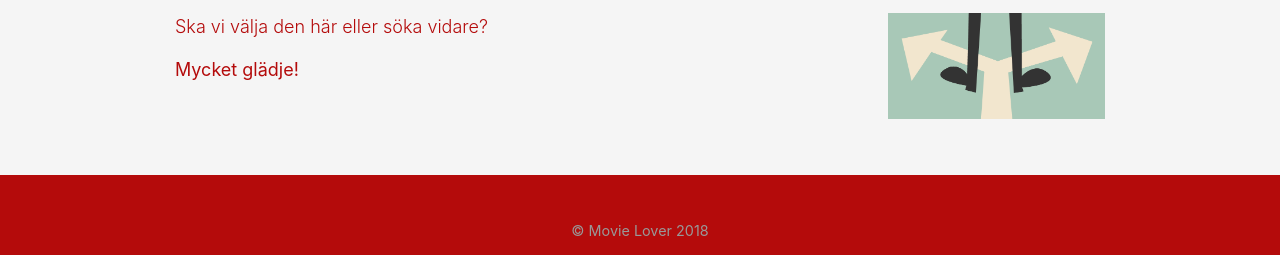
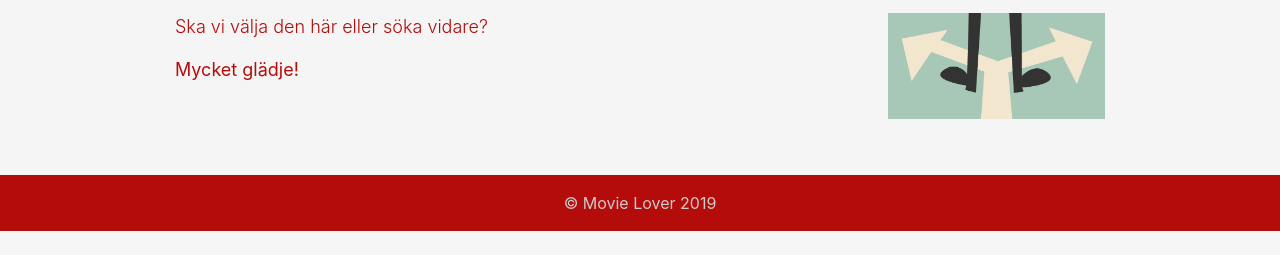
Before and after one commit to maxRudander/movie-lover, a Flask app: page / in a window 1280 px wide. Shown: the part 1389-1644 px from the top of the page. After the commit the page ends 1620 px from the top, so only its background shows below. Run offline with Flask 2, Linux system fonts and the light colour scheme; some libraries are stand-ins or nearby versions.

Commit message:
footer fix

```diff
--- a/Topcats/static/css/style.css
+++ b/Topcats/static/css/style.css
@@ -17,8 +17,6 @@ nav.navbar {
 a.navbar-brand {
 	font-family: 'Lobster';
 }
-
-
 
 .navbar-collapse {
 	flex-grow: 0;
@@ -104,6 +102,11 @@ footer {
 	background-color: rgb(180, 11, 11);
 	padding: 1em 0 0;
 	overflow: hidden;
+	text-align: center;
+}
+
+footer span {
+	color: #ccc;
 }
 
 ul.foot-col {
--- a/Topcats/templates/includes/_footer.html
+++ b/Topcats/templates/includes/_footer.html
@@ -1,7 +1,5 @@
-<footer class="container-fluid">
-	<div class="row copy-row">
-		<div class="col">
-			<p class="text-center">&copy; Movie Lover 2018</p>
-		</div>
-	</div>
+<footer class="footer mt-auto py-3">
+  <div class="container">
+    <span>&copy;  Movie Lover 2019</span>
+  </div>
 </footer>
```
